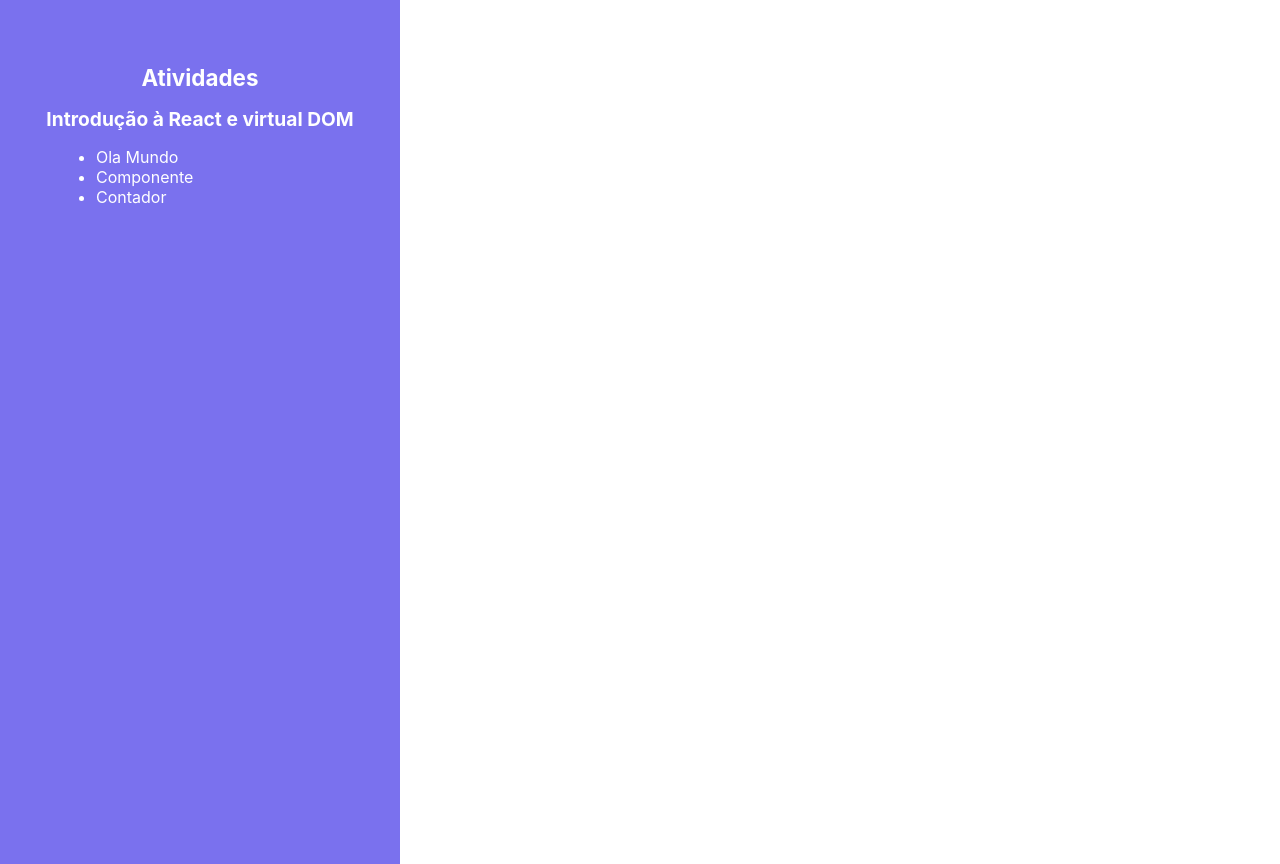
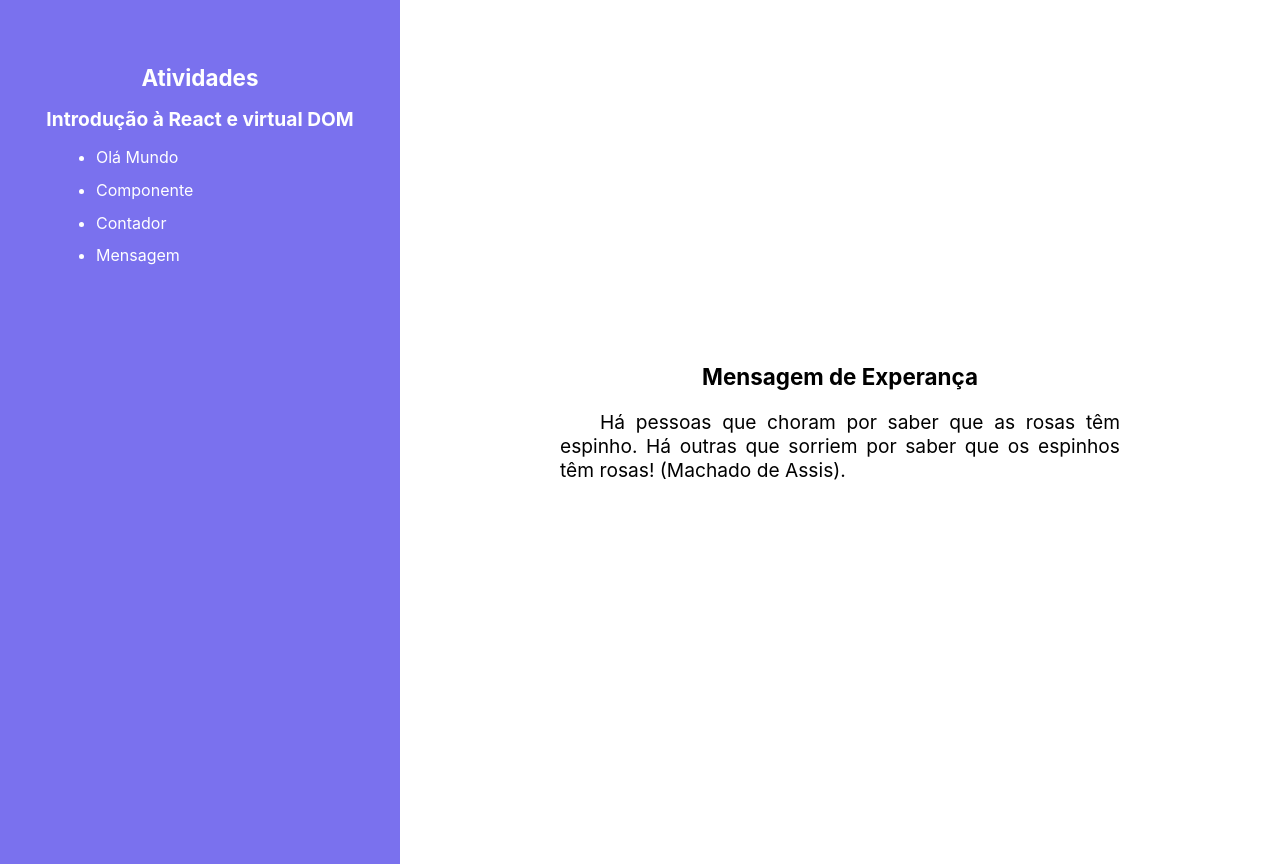
Before and after one commit to dayvsonlsantos/e-start-react, a React (Create React App) app: page /mensagem in a window 1280 px wide. Built offline with nearby package versions, Linux system fonts and the light colour scheme; the HTML template or start-up script is replaced by a standard one.

Commit message:
Feat: Atividade - Mensagem

```diff
--- a/src/App.js
+++ b/src/App.js
@@ -4,6 +4,7 @@
 import "./App.css";
 import Componente from "./atividades/Componente";
 import Contador from "./atividades/Contador";
+import Mensagem from "./atividades/Mensagem";
 
 function App() {
   return (
@@ -17,6 +18,7 @@
               <Route path="/ola-mundo" element={<OlaMundo/>}/>
               <Route path="/componente" element={<Componente/>}/>
               <Route path="/contador" element={<Contador/>}/>
+              <Route path="/mensagem" element={<Mensagem/>}/>
             </Routes>
         </BrowserRouter>
       </div>
--- /dev/null
+++ b/src/atividades/Mensagem.js
@@ -0,0 +1,14 @@
+import React, { useState } from 'react';
+import style from "./Mensagem.module.css";
+
+function Mensagem (){
+
+    return(
+        <div className={style.mensagem}>
+            <h1>Mensagem de Experança</h1>
+            <p>Há pessoas que choram por saber que as rosas têm espinho. Há outras que sorriem por saber que os espinhos têm rosas! (Machado de Assis).</p>
+        </div>
+    )
+}
+
+export default Mensagem;
--- /dev/null
+++ b/src/atividades/Mensagem.module.css
@@ -0,0 +1,22 @@
+@charset "utf-8";
+
+.mensagem{
+    width: 35rem;
+    height: 15rem;
+    display: flex;
+    align-items: center;
+    justify-content: center;
+    flex-direction: column;
+    box-sizing: border-box;
+}
+
+h1{
+    font-size: 1.4rem;
+    text-align: center;
+}
+
+p{
+    font-size: 1.2rem;
+    text-align: justify;
+    text-indent: 2.5rem;
+}
--- a/src/components/SideBar.js
+++ b/src/components/SideBar.js
@@ -8,9 +8,10 @@
 
             <h2>Introdução à React e virtual DOM</h2>
                 <ul>
-                    <li><a href="/ola-mundo">Ola Mundo</a></li>
+                    <li><a href="/ola-mundo">Olá Mundo</a></li>
                     <li><a href="/componente">Componente</a></li>
                     <li><a href="/contador">Contador</a></li>
+                    <li><a href="/mensagem">Mensagem</a></li>
                 </ul>
         </div>
     )
--- a/src/components/SideBar.module.css
+++ b/src/components/SideBar.module.css
@@ -23,6 +23,9 @@
 ul{
     padding-left: 6rem;
 }
+li{
+    margin-bottom: 0.8rem;
+}
 
 a{
     font-size: 1rem;
```
